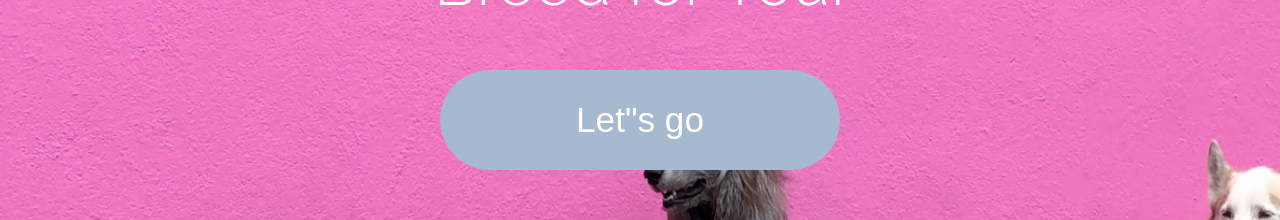
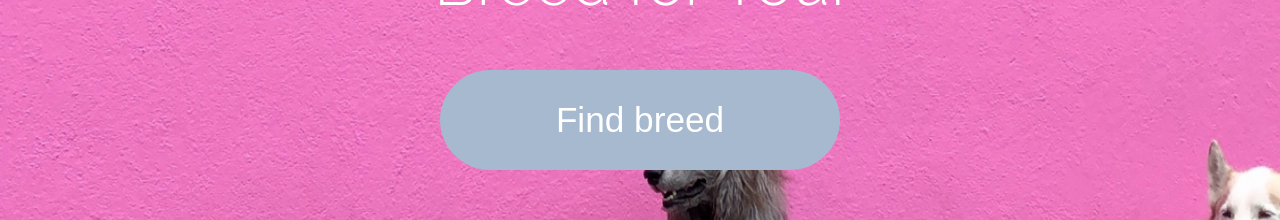
Before and after one commit to lstubdal/find-the-right-dog, a Next.js app: page / in a window 1280 px wide. Shown: the part 266-486 px from the top of the page. Built offline with nearby package versions, Linux system fonts and the light colour scheme; no server answers; what next-redux-wrapper would draw is missing.

Commit message:
update quotation mark

```diff
--- a/src/pages/_app.js
+++ b/src/pages/_app.js
@@ -1,3 +1,4 @@
+/* eslint-disable react/no-unescaped-entities */
 import React from "react";
 import "@component/styles/globals.css";
 import { Provider } from "react-redux";
--- a/src/pages/index.js
+++ b/src/pages/index.js
@@ -11,7 +11,7 @@ export default function Frontpage() {
         <h1 className={styles.frontpage__title}>Find the Best Dog <br/> Breed for You!</h1>
 
           <Link key="all-breeds" href="/findBreed" className={styles.frontpage__link}>
-            <button className={styles.frontpage__linkButton} aria-label="go to breedselector">Let"s go</button>
+            <button className={styles.frontpage__linkButton} aria-label="go to breedselector">Find breed</button>
           </Link>
       </section>
     </div>
```
